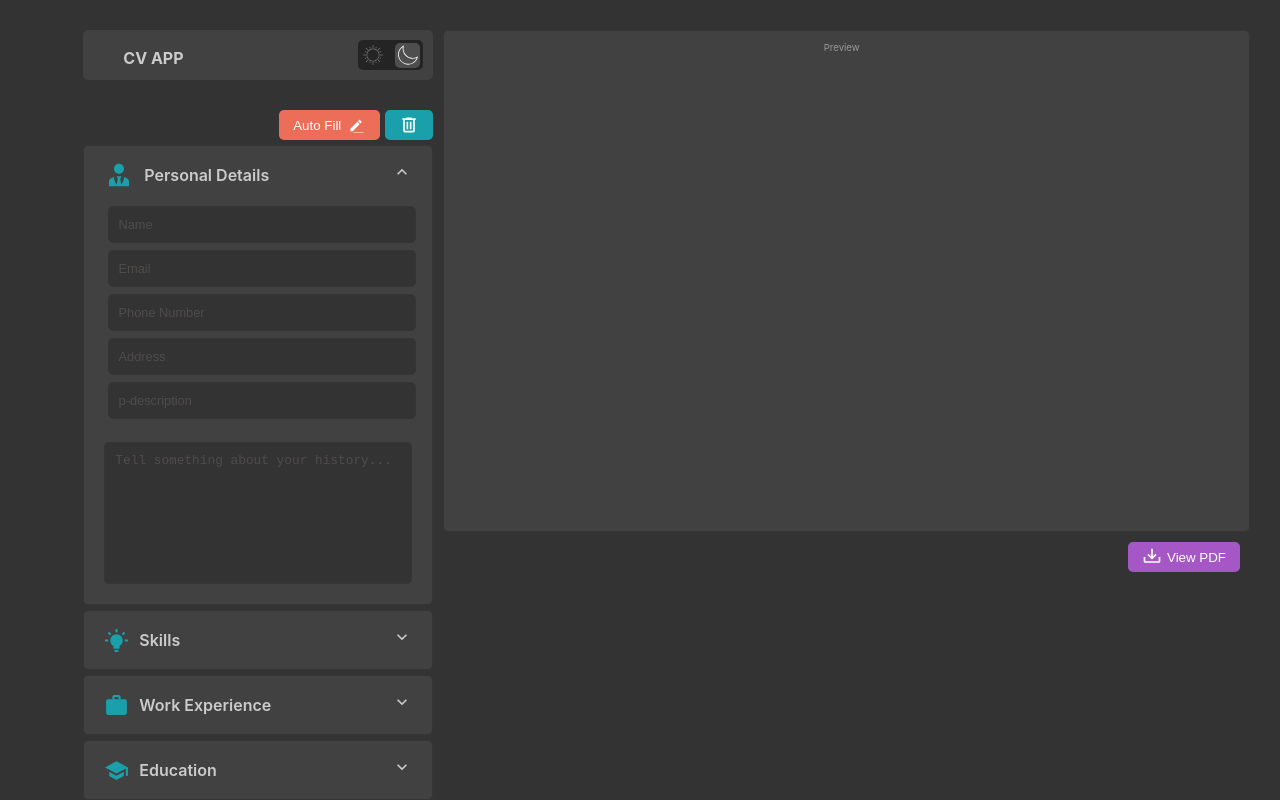
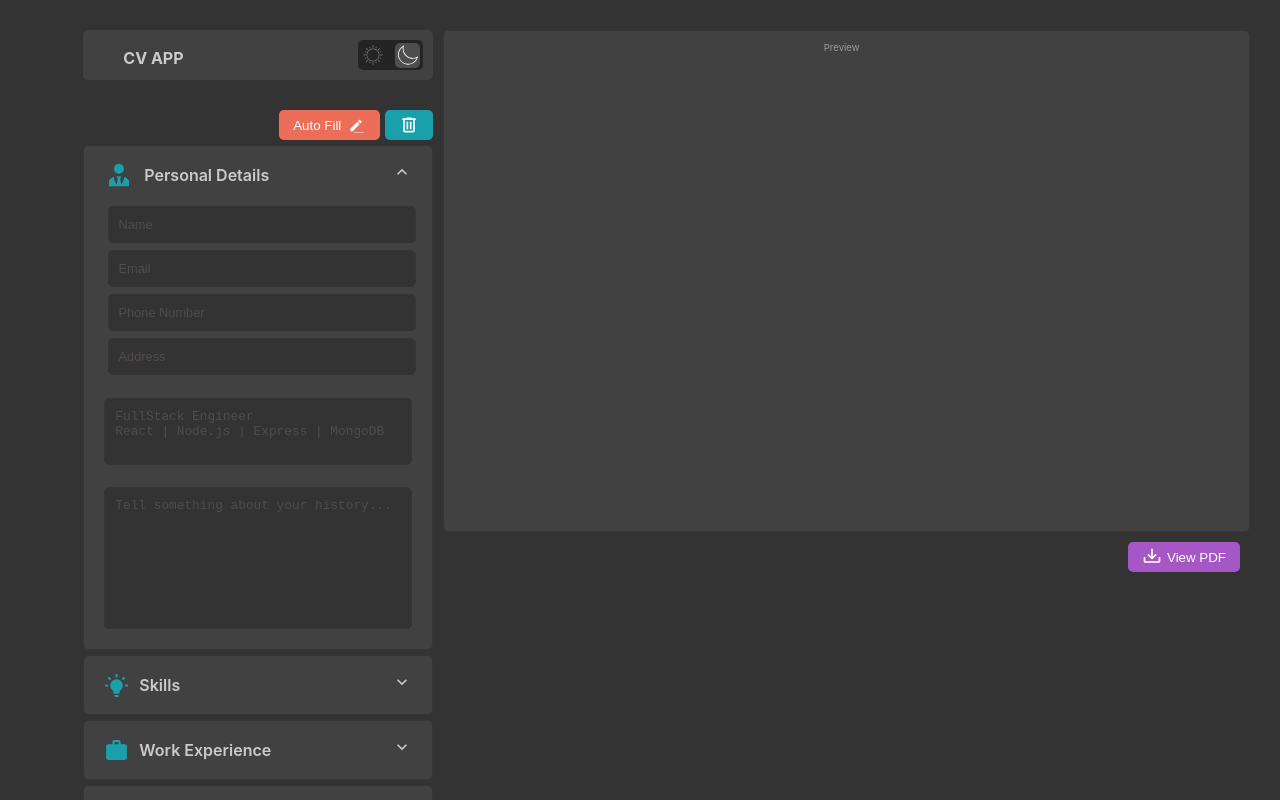
Before and after one commit to maurolps/cv-application, a React (Vite) app: page / in a window 1280 px wide. Shown: the top 800 px of the page. Built offline with nearby package versions, Linux system fonts and the light colour scheme; the HTML template or start-up script is replaced by a standard one; what @react-pdf/renderer would draw is missing.

Commit message:
chore(personal): add textarea for personal role input

```diff
--- a/src/components/Personal.tsx
+++ b/src/components/Personal.tsx
@@ -2,13 +2,22 @@ import { LoadFields } from "./LoadFields";
 import useAppStore from "../store/useAppStore";
 
 export function Personal() {
-  const inputs = ["Name", "Email", "Phone Number", "Address", "p-description"];
+  const inputs = ["Name", "Email", "Phone Number", "Address"];
   const fieldsData = useAppStore((s) => s.fieldsData);
   const inputChange = useAppStore((s) => s.inputChange);
 
   return (
     <>
       <LoadFields inputList={inputs} />
+      <textarea
+        name="p-description"
+        id="p-description"
+        cols={30}
+        rows={3}
+        onChange={inputChange}
+        value={fieldsData["p-description"] || ""}
+        placeholder={`FullStack Engineer \nReact | Node.js | Express | MongoDB`}
+      ></textarea>
       <textarea
         name="Summary"
         id="summary"
```
